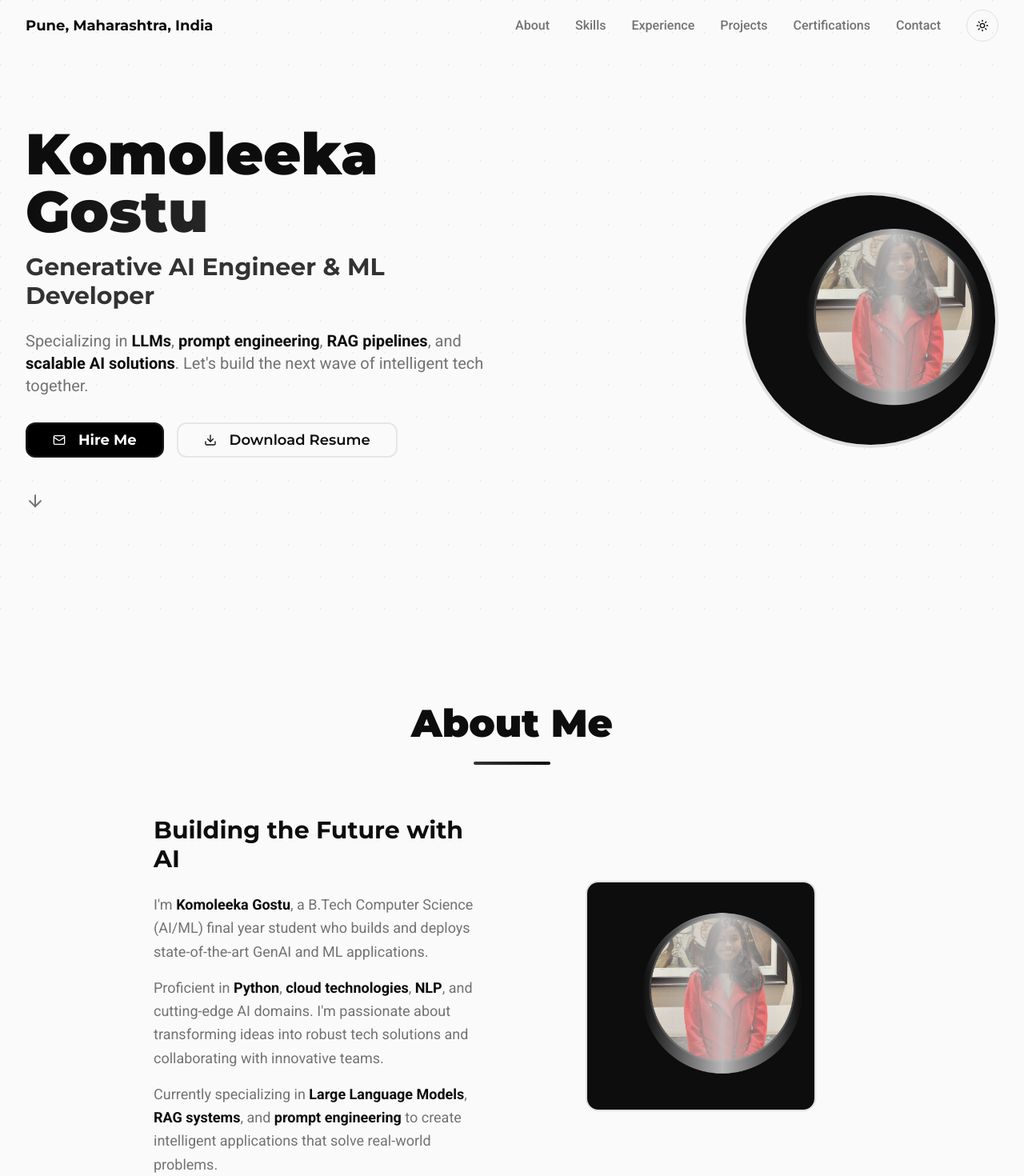
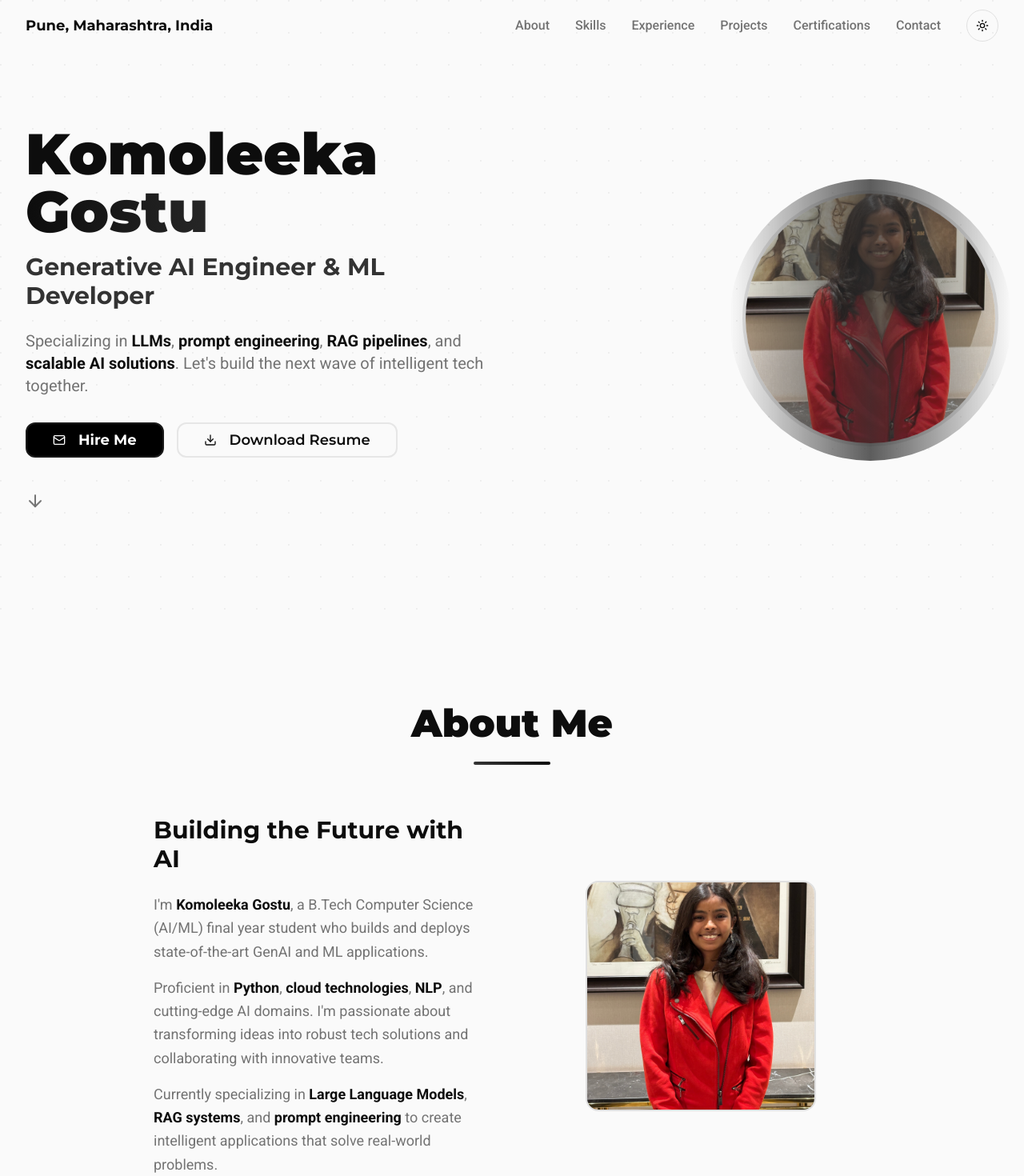
Before and after one commit to Komoleeka9/komoleeka-ai-genesis, a React (Vite) app: page / in a window 1280 px wide. Shown: the top 1470 px of the page at 80% size. Built offline with nearby package versions, Linux system fonts and the light colour scheme.

Commit message:
Reverted to commit 88ecf7ccf13385720fa182f5eabf99d30e1c7af7

```diff
--- a/src/components/About.tsx
+++ b/src/components/About.tsx
@@ -1,4 +1,3 @@
-
 import { Card, CardContent } from "@/components/ui/card";
 import { GraduationCap, Code, Brain, Zap } from "lucide-react";
 
@@ -75,10 +74,9 @@ export function About() {
               <div className="relative">
                 <div className="w-72 h-72 rounded-2xl overflow-hidden shadow-tech border-2 border-border">
                   <img
-                    src="/lovable-uploads/083c3e93-45d5-4ec2-9d0f-01e23de63086.png"
+                    src="/lovable-uploads/23b2f2a5-7c75-45d1-b382-449f5b1647ff.png"
                     alt="Komoleeka Gostu Professional Photo"
-                    className="w-full h-full object-cover object-center scale-110"
-                    style={{ objectPosition: "center 20%" }}
+                    className="w-full h-full object-cover"
                   />
                 </div>
                 <div className="absolute -inset-2 bg-gradient-to-r from-tech-accent/20 to-foreground/20 rounded-2xl -z-10 animate-pulse-slow" />
--- a/src/components/Hero.tsx
+++ b/src/components/Hero.tsx
@@ -1,4 +1,3 @@
-
 import { Button } from "@/components/ui/button";
 import { ArrowDown, Download, Mail } from "lucide-react";
 
@@ -30,14 +29,14 @@ export function Hero() {
           {/* Profile Photo */}
           <div className="flex justify-center lg:justify-end order-1 lg:order-2">
             <div className="relative">
-              <div className="w-80 h-80 rounded-full overflow-hidden border-4 border-border shadow-tech">
+              <div className="w-80 h-80 rounded-full overflow-hidden border-4 border-border shadow-tech animate-float">
                 <img
-                  src="/lovable-uploads/083c3e93-45d5-4ec2-9d0f-01e23de63086.png"
+                  src="/lovable-uploads/23b2f2a5-7c75-45d1-b382-449f5b1647ff.png"
                   alt="Komoleeka Gostu - Generative AI Engineer"
-                  className="w-full h-full object-cover object-center scale-110"
-                  style={{ objectPosition: "center 20%" }}
+                  className="w-full h-full object-cover"
                 />
               </div>
+              <div className="absolute -inset-4 rounded-full bg-gradient-to-r from-transparent via-tech-accent to-transparent opacity-20 animate-pulse-slow" />
             </div>
           </div>
 
```
Also changed, not shown: index.html (+1 -1 lines), public/lovable-uploads/083c3e93-45d5-4ec2-9d0f-01e23de63086.png (deleted), 1 other file (tests, documents, lock files or other folders).
